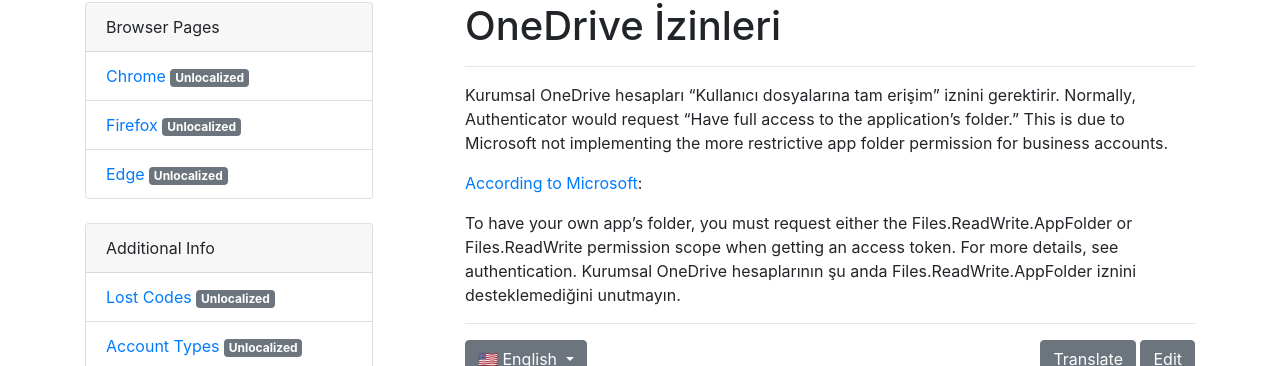
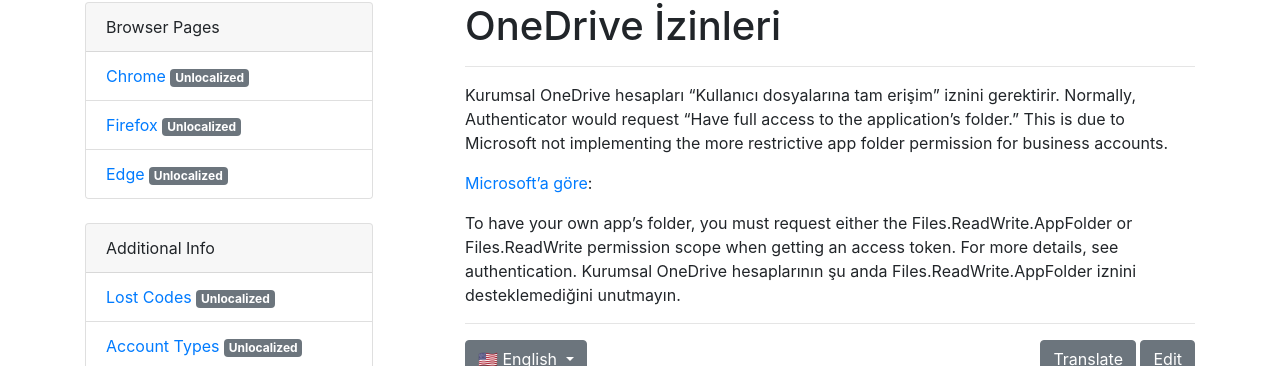
Before and after one commit to Authenticator-Extension/authenticator.cc, a Jekyll site: the page built from docs/tr/onedrive-perms.md, in a window 1280 px wide. Shown: the part 78-444 px from the top of the page. Built offline with Jekyll 4.4.1, drawn with Linux system fonts in a browser that asks for light colours; our own code applies the rules of GitHub Pages for plain Markdown files.

Commit message:
New translations onedrive-perms.md (Turkish)

```diff
--- a/docs/tr/onedrive-perms.md
+++ b/docs/tr/onedrive-perms.md
@@ -7,6 +7,6 @@
 
 Kurumsal OneDrive hesapları "Kullanıcı dosyalarına tam erişim" iznini gerektirir. Normally, Authenticator would request "Have full access to the application's folder." This is due to Microsoft not implementing the more restrictive app folder permission for business accounts.
 
-[According to Microsoft](https://docs.microsoft.com/en-us/onedrive/developer/rest-api/concepts/special-folders-appfolder?view=odsp-graph-online#getting-authorization-from-the-user):
+[Microsoft'a göre](https://docs.microsoft.com/en-us/onedrive/developer/rest-api/concepts/special-folders-appfolder?view=odsp-graph-online#getting-authorization-from-the-user):
 
 > To have your own app's folder, you must request either the Files.ReadWrite.AppFolder or Files.ReadWrite permission scope when getting an access token. For more details, see authentication. Kurumsal OneDrive hesaplarının şu anda Files.ReadWrite.AppFolder iznini desteklemediğini unutmayın.
```
